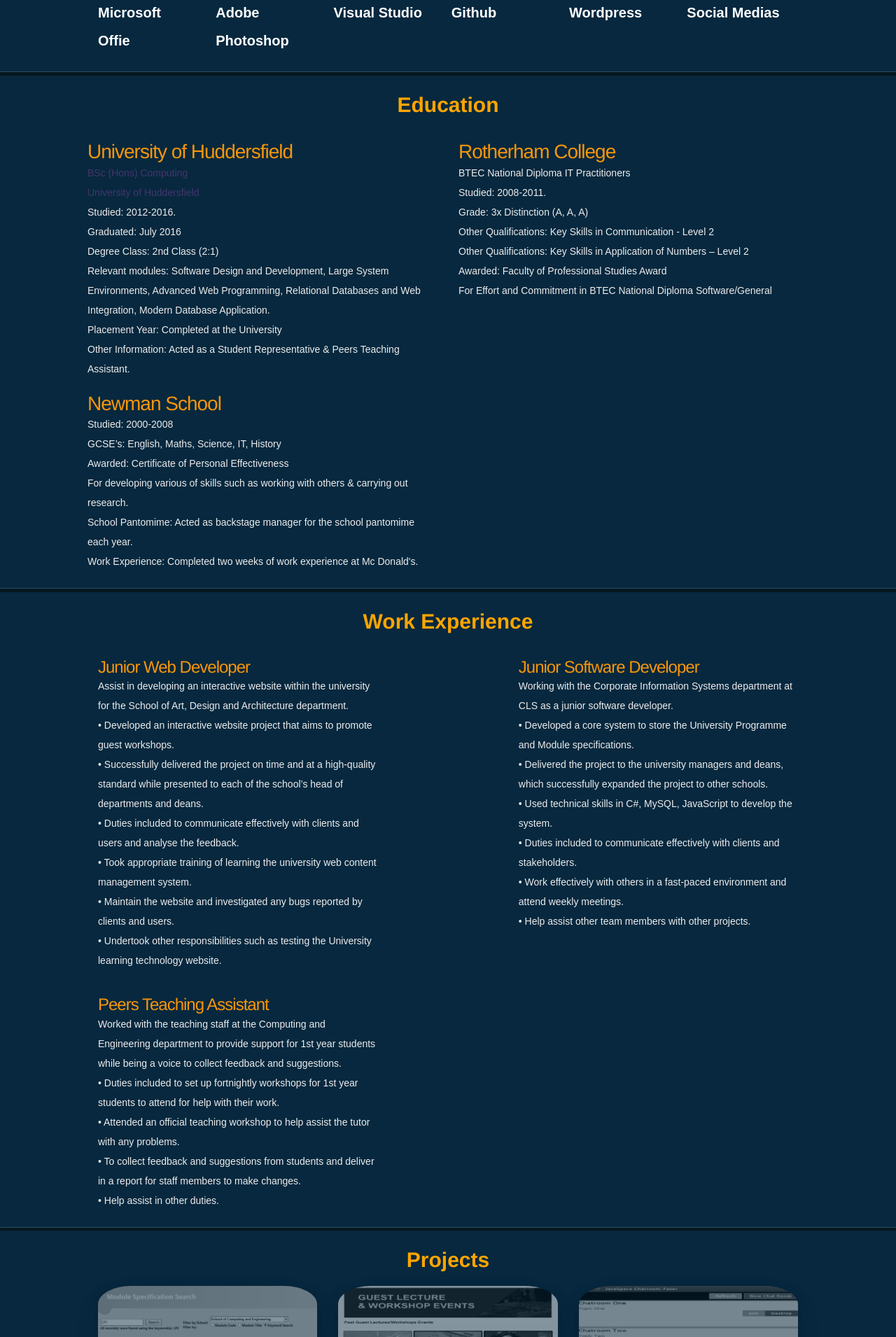
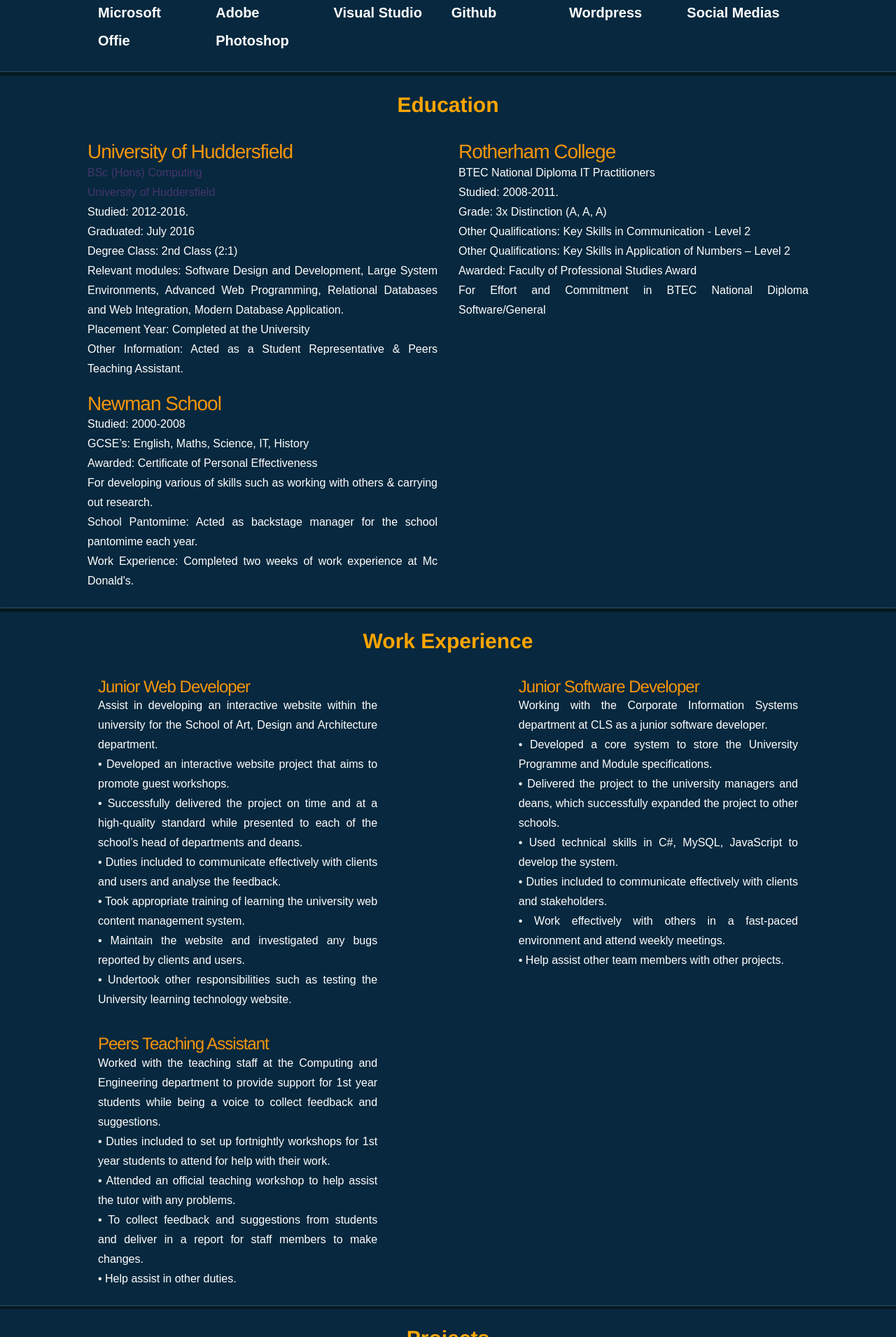
Before and after one commit to thisisatest1990/thisisatest1990.github.io, a Jekyll site: the page built from index.html, in a window 1280 px wide. Shown: the part 1440-3350 px from the top of the page at 70% size. Built offline with Jekyll 4.4.1, drawn with Linux system fonts in a browser that asks for light colours; nearby versions of some CDN libraries.

Commit message:
Update style.css

```diff
--- a/css/style.css
+++ b/css/style.css
@@ -54,6 +54,12 @@ p {
 .paragraph-lead {
     font-size: 20px;
     color: #3498db;
+}
+
+.para-p {
+    text-align: justify;
+	font-size: medium;
+	color: white;
 }
 
 strong {
@@ -574,8 +580,6 @@ transition: all 0.2s;
     color: #f7960b;
 }
 
-/**/
-
 
 
 .cont {
@@ -956,13 +960,6 @@ div#particles-js {
     opacity: 0.8;
 }
 
-
-
-
-/*No Scroll Classes*/
-
-}
-
 /*Design Process Section Styles*/
 
 .process-p {
```
